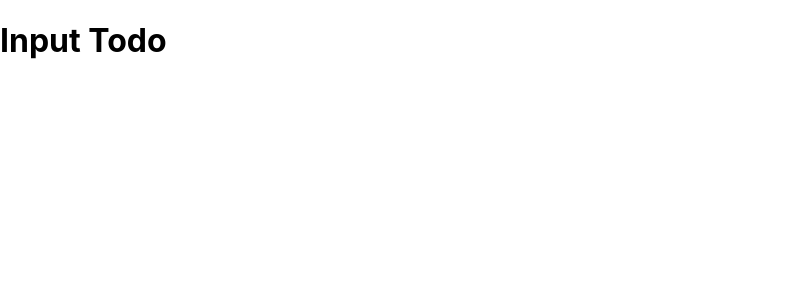
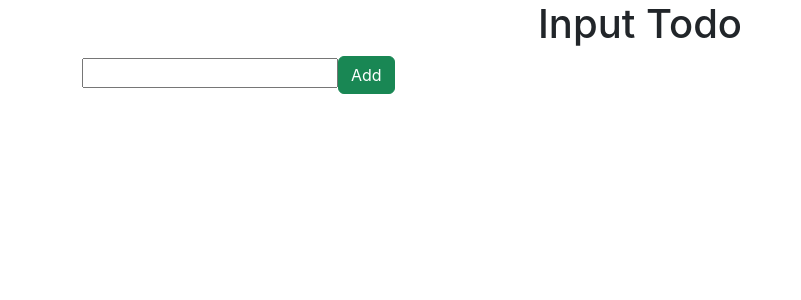
Before and after one commit to troclaux/todo-project, a React (Create React App) app in the folder client/: page / in a window 1280 px wide. Shown: the top 300 px of the page, without its empty margins (0-801 px from the left). Built offline with nearby package versions, Linux system fonts and the light colour scheme.

Commit message:
style button for inputTodo

```diff
--- a/client/public/index.html
+++ b/client/public/index.html
@@ -15,6 +15,7 @@
       user's mobile device or desktop. See https://developers.google.com/web/fundamentals/web-app-manifest/
     -->
     <link rel="manifest" href="%PUBLIC_URL%/manifest.json" />
+    <link href="https://cdn.jsdelivr.net/npm/bootstrap@5.3.2/dist/css/bootstrap.min.css" rel="stylesheet" integrity="sha384-T3c6CoIi6uLrA9TneNEoa7RxnatzjcDSCmG1MXxSR1GAsXEV/Dwwykc2MPK8M2HN" crossorigin="anonymous">
     <!--
       Notice the use of %PUBLIC_URL% in the tags above.
       It will be replaced with the URL of the `public` folder during the build.
@@ -39,5 +40,6 @@
       To begin the development, run `npm start` or `yarn start`.
       To create a production bundle, use `npm run build` or `yarn build`.
     -->
+    <script src="https://cdn.jsdelivr.net/npm/bootstrap@5.3.2/dist/js/bootstrap.bundle.min.js" integrity="sha384-C6RzsynM9kWDrMNeT87bh95OGNyZPhcTNXj1NW7RuBCsyN/o0jlpcV8Qyq46cDfL" crossorigin="anonymous"></script>
   </body>
 </html>
--- a/client/src/components/InputTodo.js
+++ b/client/src/components/InputTodo.js
@@ -1,9 +1,16 @@
-import React from "react";
+import React, { Fragment } from "react";
 import "../App.css";
 
 const InputTodo = () => {
   return (
-    <h1>Input Todo</h1>
+    <Fragment>
+      <h1 className="text-center t-5">Input Todo</h1>
+      <form>
+        <input type="text" />
+        <button className="btn btn-success">Add</button>
+      </form>
+
+    </Fragment>
   );
 }
 
```
